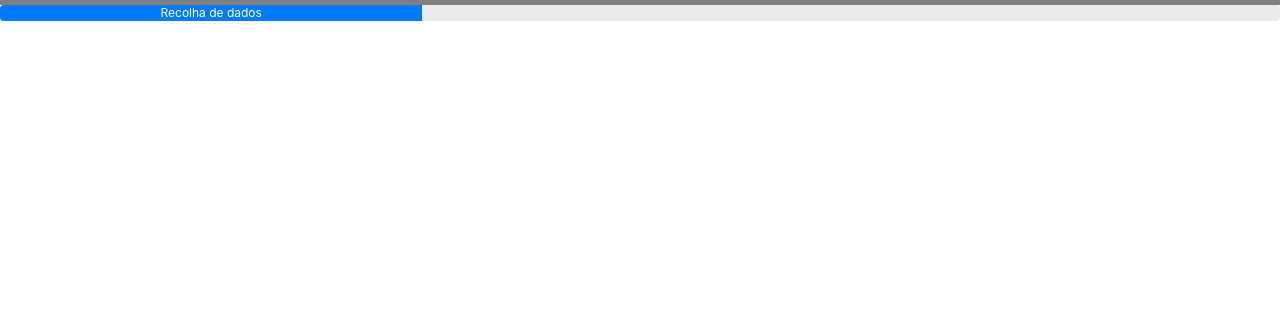
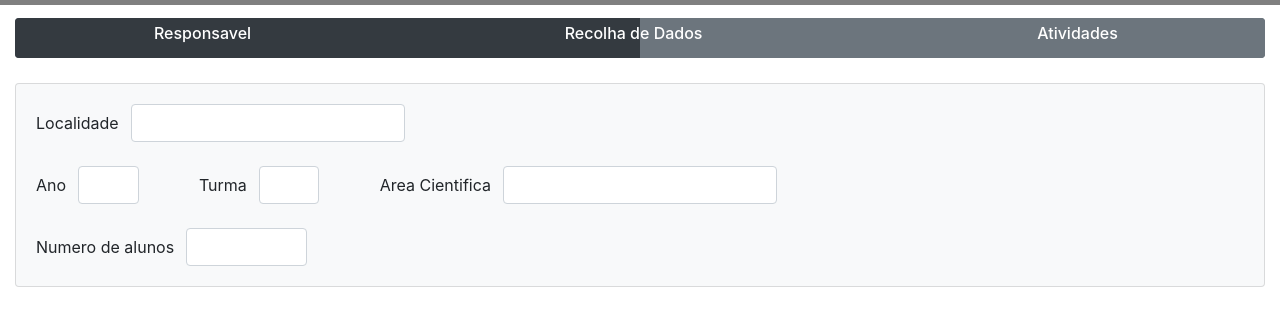
Before and after one commit to DFaustino6/IPM-PAF, a plain HTML site: page criar_inscricao.html in a window 1280 px wide. Shown: the part 115-440 px from the top of the page. Drawn offline with nearby package versions, Linux system fonts and the light colour scheme.

Commit message:
Update criar_inscricao.html

```diff
--- a/criar_inscricao.html
+++ b/criar_inscricao.html
@@ -28,11 +28,53 @@
 </nav>
 <!--End_Navbar-->
 
-<!--Progress bar-->
-<div class="progress">
-  <div class="progress-bar" style="width:33%">Recolha de dados</div>
+<div class="col" style="padding-top: 1%">
+	<div class="row-sm-12">
+		<!--Progress bar-->
+		<div class="progress bg-secondary" style="height:40px">
+  			<div class="progress-bar bg-dark" style="width:30%;height:40px"><h6>Responsavel</h6></div>
+  			<div class="progress-bar bg-dark" style="width:20%;height:40px">
+  				<div class="text-right">
+  					<h6>Recolha d</h6>
+  				</div>
+  			</div>
+  			<div class="progress-bar bg-secondary" style="width:20%;height:40px">
+  				<div class="text-left">
+  					<h6>e Dados</h6>
+  				</div>
+  			</div>
+			<div class="progress-bar bg-secondary" style="width:30%;height:40px"><h6>Atividades</h6></div>
+  		</div>
+
+	</div>
+		<!--End of Progress Bar-->
+
+	<div class="row-sm-12" style="padding-top: 2%">
+		<div class="card card-body bg-light">
+			<form action=".php" method="POST">
+				<div class="form-inline">
+					<label for="localidade" style="padding-right: 1%">Localidade</label>
+  					<input type="Localidade" class="form-control" placeholder="" id="Localidade">
+  				</div>
+  				<div class="form-inline" style="padding-top: 2%">
+  					<label for="ano" style="padding-right: 1%">Ano</label>
+  					<input type="Ano" class="form-control" placeholder="" id="Ano" style="max-width: 5%">
+  					<label for="turma" style="padding-right: 1%; padding-left: 5%">Turma</label>
+  					<input type="Turma" class="form-control" placeholder="" id="Turma" style="max-width: 5%">
+  					<label for="area_cientifica" style="padding-right: 1%; padding-left: 5%">Area Cientifica</label>
+  					<input type="Area_Cientifica" class="form-control" placeholder="" id="Area_Cientifica">
+  				</div>
+  				<div class="form-inline" style="padding-top: 2%">
+  					<label for="n_alunos" style="padding-right: 1%">Numero de alunos</label>
+  					<input type="n_alunos" class="form-control" placeholder="" id="n_alunos" style="max-width: 10%">
+  				</div>
+			</form>
+		</div>
+	</div>
+
+
+
 </div>
-<!--End of Progress Bar-->
 
 
  	<script src="https://code.jquery.com/jquery-3.4.1.slim.min.js"></script>
```
